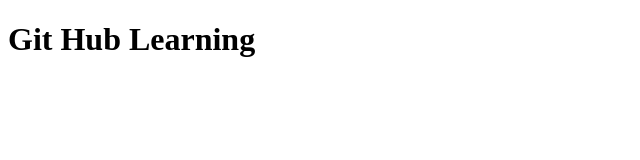
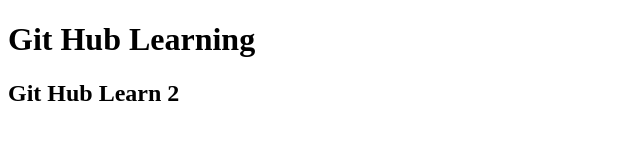
Before and after one commit to toufik101/Git-Learning, a plain HTML site: page New File/Index2.html in a window 1280 px wide. Shown: the whole page, without its empty margins (0-640 px from the left). Drawn offline with Linux system fonts and the light colour scheme.

Commit message:
Adding Feature1

```diff
--- a/New File/Index2.html
+++ b/New File/Index2.html
@@ -7,6 +7,6 @@
 </head>
 <body>
     <h1>Git Hub Learning </h1>
-
+<h2>Git Hub Learn 2</h2>
 </body>
 </html>
```
